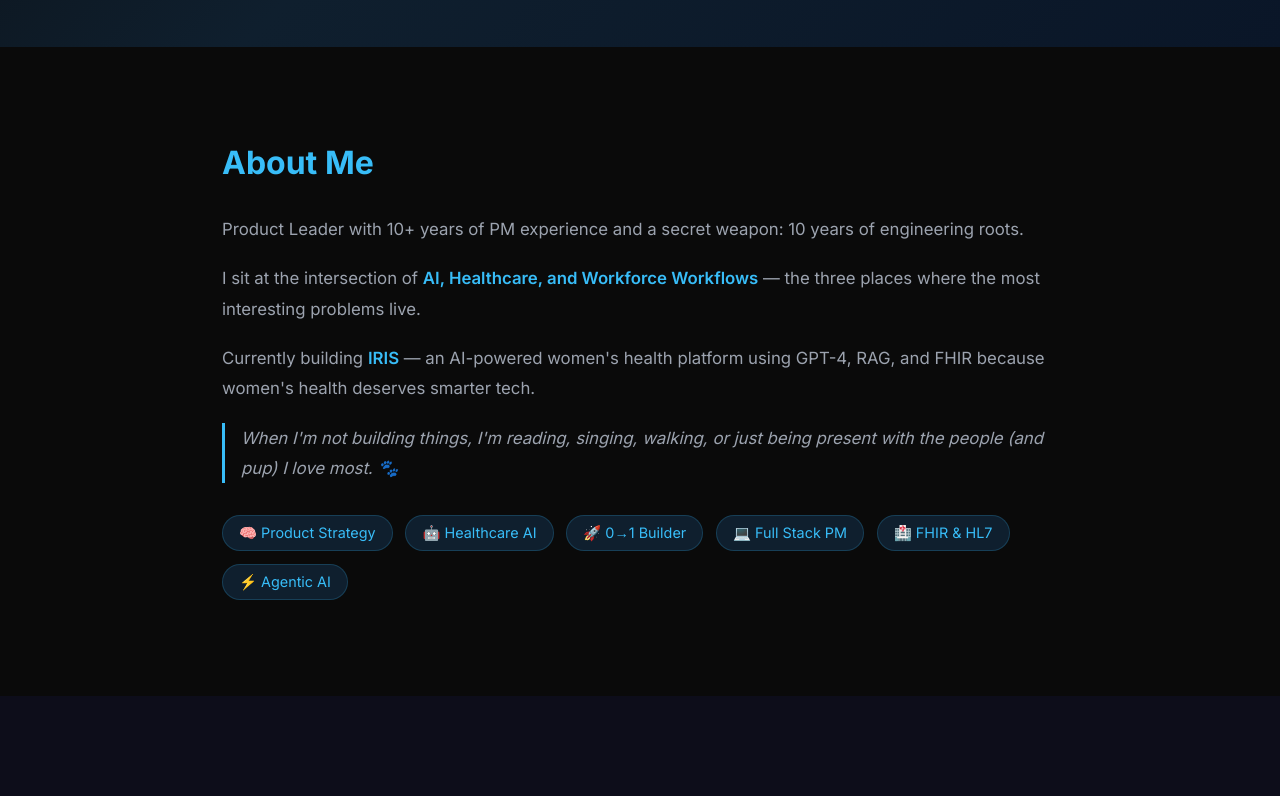
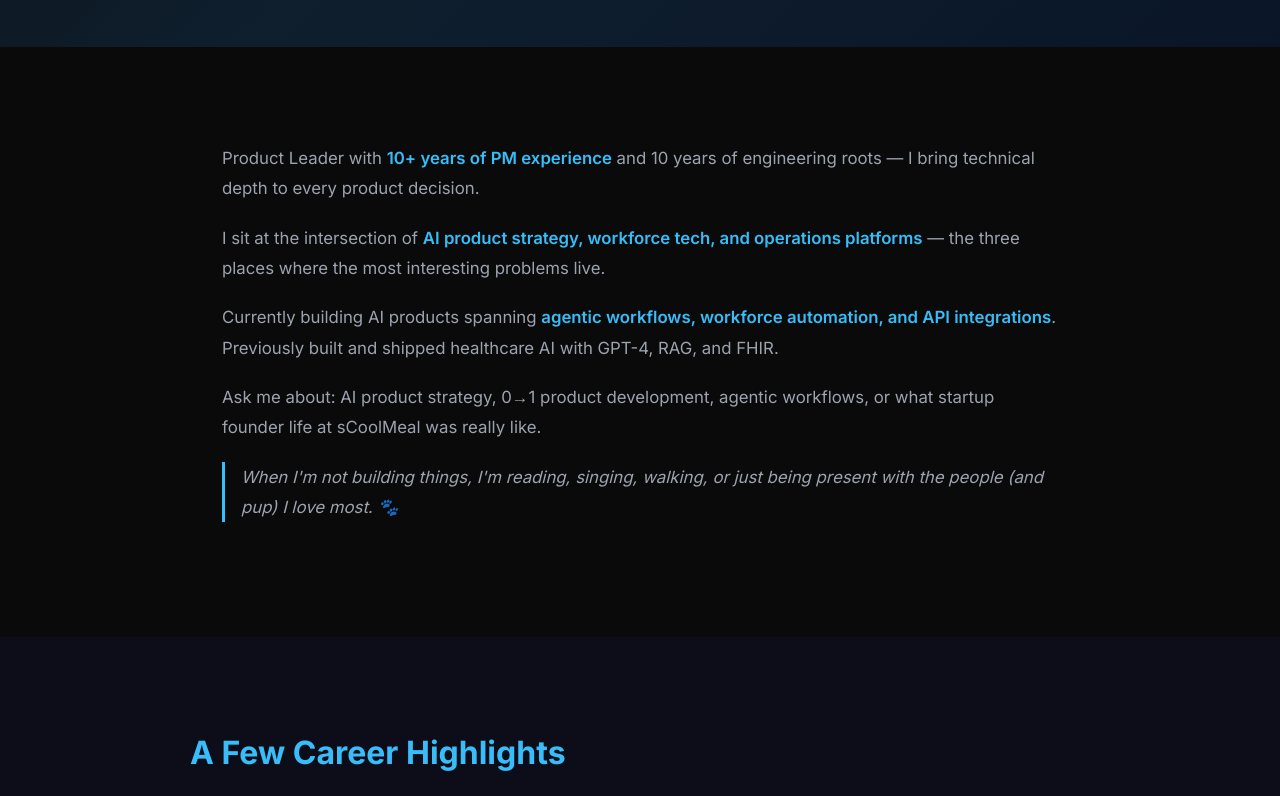
Before and after one commit to bhavana-adarsha/bhavana-adarsha.github.io, a React (Vite) app: page / in a window 1280 px wide. Shown: the part 753-1549 px from the top of the page. Built offline with nearby package versions, Linux system fonts and the light colour scheme.

Commit message:
updated about

```diff
--- a/src/components/About.jsx
+++ b/src/components/About.jsx
@@ -6,38 +6,29 @@ function About() {
 
   return (
     <section id="about" ref={ref} className="fade-in">
-      <div className="about-container">
-        <h2>About Me</h2>
-        <div className="about-content">
       <div className="about-text">
         <p>
-              Product Leader with 10+ years of PM experience and a secret weapon:
-              10 years of engineering roots.
+          Product Leader with <span className="highlight">10+ years of PM experience</span> and
+          10 years of engineering roots — I bring technical depth to every product decision.
         </p>
         <p>
-              I sit at the intersection of <span className="highlight">AI, Healthcare,
-              and Workforce Workflows</span> — the three places where the most
+          I sit at the intersection of <span className="highlight">AI product strategy,
+          workforce tech, and operations platforms</span> — the three places where the most
           interesting problems live.
         </p>
         <p>
-              Currently building <span className="highlight">IRIS</span> — an AI-powered
-              women's health platform using GPT-4, RAG, and FHIR because women's health
-              deserves smarter tech.
+          Currently building AI products spanning <span className="highlight">agentic workflows,
+          workforce automation, and API integrations</span>. Previously built and shipped
+          healthcare AI with GPT-4, RAG, and FHIR.
+        </p>
+        <p>
+          Ask me about: AI product strategy, 0→1 product development, agentic workflows,
+          or what startup founder life at sCoolMeal was really like.
         </p>
         <p className="personal-note">
-              When I'm not building things, I'm reading, singing, walking,
-              or just being present with the people (and pup) I love most. 🐾
+          When I'm not building things, I'm reading, singing, walking, or just being
+          present with the people (and pup) I love most. 🐾
         </p>
-          </div>
-          <div className="about-tags">
-            <span>🧠 Product Strategy</span>
-            <span>🤖 Healthcare AI</span>
-            <span>🚀 0→1 Builder</span>
-            <span>💻 Full Stack PM</span>
-            <span>🏥 FHIR & HL7</span>
-            <span>⚡ Agentic AI</span>
-          </div>
-        </div>
       </div>
     </section>
   )
```
Lines whose indentation alone changed are shown as unchanged.
